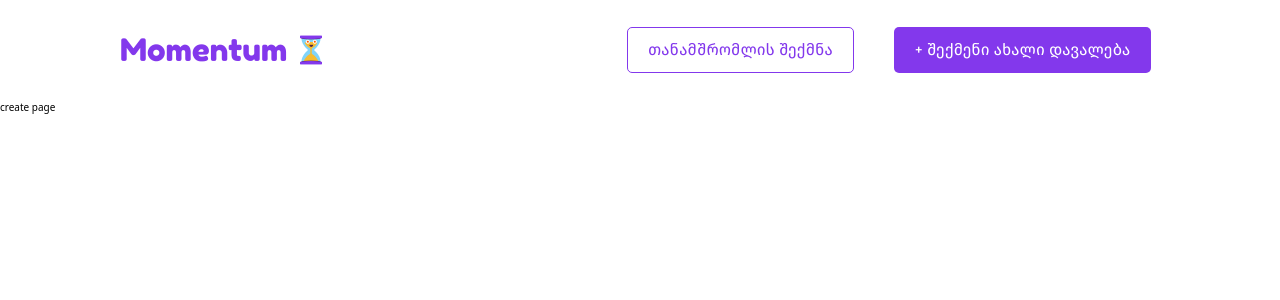
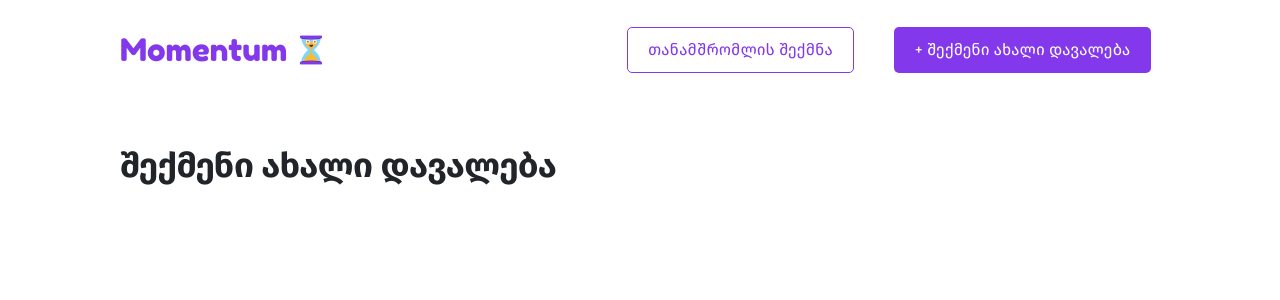
Before and after one commit to ananotopuria/momentum, a React (Vite) app: page /create in a window 1280 px wide. Shown: the top 300 px of the page. Built offline with nearby package versions, Linux system fonts and the light colour scheme.

Commit message:
feat: add Title component

```diff
--- /dev/null
+++ b/src/components/CommonComponents/Title/index.tsx
@@ -0,0 +1,13 @@
+type TitleProps = {
+  text: string;
+};
+
+function Title({ text }: TitleProps) {
+  return (
+    <h1 className="px-[12rem] py-[4rem]  text-[3.4rem] text-grey font-firago font-semibold ">
+      {text}
+    </h1>
+  );
+}
+
+export default Title;
--- a/src/components/CreatePageComponents/index.tsx
+++ b/src/components/CreatePageComponents/index.tsx
@@ -0,0 +1,9 @@
+import Title from "../CommonComponents/Title";
+
+function CreatePageComponents() {
+  return <>
+    <Title text="შექმენი ახალი დავალება" />
+  </>
+}
+
+export default CreatePageComponents;
--- a/src/components/HomePageComponents/index.tsx
+++ b/src/components/HomePageComponents/index.tsx
@@ -0,0 +1,9 @@
+import Title from "../CommonComponents/Title";
+
+function HomePageComponents() {
+    return <>
+    <Title text="დავალების გვერდი" />
+  </>
+  }
+
+  export default HomePageComponents;
--- a/src/components/InnerPageComponents/index.tsx
+++ b/src/components/InnerPageComponents/index.tsx
@@ -0,0 +1,5 @@
+function InnerPageComponents() {
+  return <h2>InnerPageComponents</h2>;
+}
+
+export default InnerPageComponents;
--- a/src/pages/createPage.tsx
+++ b/src/pages/createPage.tsx
@@ -1,5 +1,11 @@
-function CreatePAge(){
-    return <h1>create page</h1>
+import CreatePageComponents from "../components/CreatePageComponents";
+
+function CreatePAge() {
+  return (
+    <>
+      <CreatePageComponents />
+    </>
+  );
 }
 
 export default CreatePAge;
--- a/src/pages/homePage.tsx
+++ b/src/pages/homePage.tsx
@@ -1,5 +1,9 @@
+import HomePageComponents from "../components/HomePageComponents";
+
 function HomePage(){
-    return <h1>home page</h1>
+    return <>
+        <HomePageComponents/>
+    </>
 }
 
 export default HomePage;
--- a/src/pages/innerPage.tsx
+++ b/src/pages/innerPage.tsx
@@ -1,5 +1,9 @@
+import InnerPageComponents from "../components/InnerPageComponents";
+
 function InnerPage(){
-    return <h1>inner page</h1>
+    return <>
+        <InnerPageComponents/>
+    </>
 }
 
 export default InnerPage;
--- a/tailwind.config.js
+++ b/tailwind.config.js
@@ -1,17 +1,18 @@
 /** @type {import('tailwindcss').Config} */
 export default {
-  content: ['./index.html', './src/**/*.{js,ts,jsx,tsx}'],
+  content: ["./index.html", "./src/**/*.{js,ts,jsx,tsx}"],
   theme: {
     extend: {
       colors: {
         white: "#fff",
         black: "#000",
-        blueViolet: "#8338EC"
-    },
-    fontFamily: {
+        blueViolet: "#8338EC",
+        grey: "#212529",
+      },
+      fontFamily: {
         firago: ["FiraGo", "sans-serif"],
-    },
+      },
     },
   },
   plugins: [],
-}
+};
```
